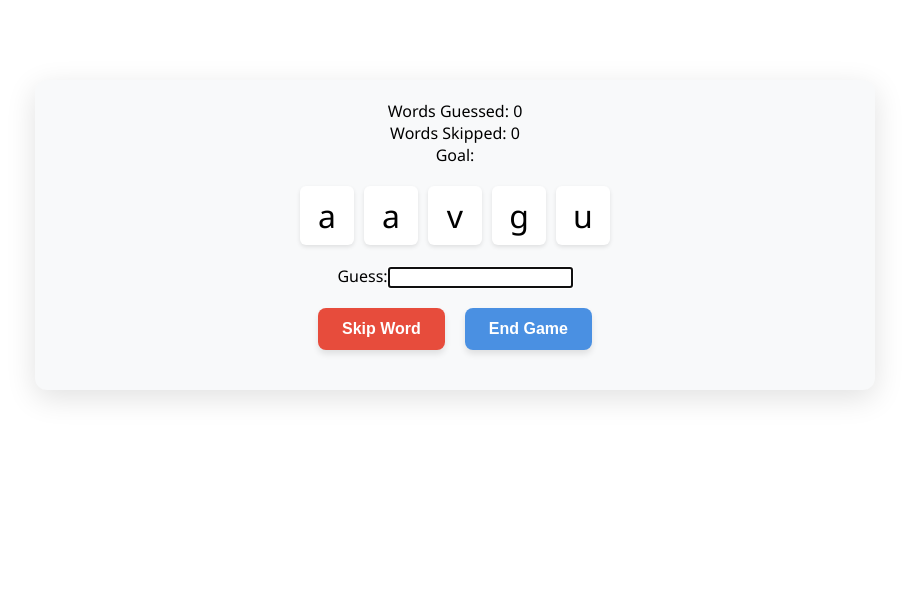
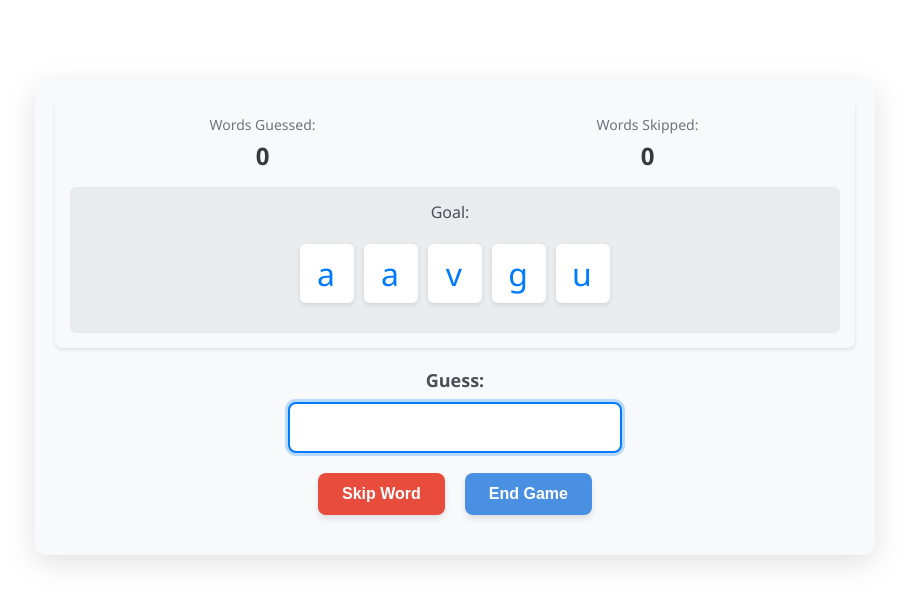
Before and after one commit to JavaGalaxy/react-word-scramble, a React (Create React App) app: page / in a window 1280 px wide. Both pictures are taken after a click on the button "BEGIN NEW GAME". Shown: the top 604 px of the page, without its empty margins (185-1094 px from the left). Built offline with nearby package versions, Linux system fonts and the light colour scheme; no server answers.

Commit message:
style updates

```diff
--- a/src/App.css
+++ b/src/App.css
@@ -165,3 +165,108 @@
     min-width: 20px;
   }
 }
+
+.guess-input-container {
+  margin: 20px 0;
+  display: flex;
+  flex-direction: column;
+  align-items: center;
+}
+
+.guess-label {
+  font-size: 18px;
+  font-weight: 600;
+  color: #495057;
+  margin-bottom: 10px;
+}
+
+.guess-input {
+  width: 100%;
+  max-width: 300px;
+  padding: 12px 15px;
+  font-size: 20px;
+  text-transform: uppercase;
+  letter-spacing: 2px;
+  border: 2px solid #ced4da;
+  border-radius: 8px;
+  background-color: #fff;
+  transition: all 0.3s ease;
+  text-align: center;
+  box-shadow: 0 2px 5px rgba(0, 0, 0, 0.1);
+}
+
+.guess-input:focus {
+  outline: none;
+  border-color: #007bff;
+  box-shadow: 0 0 0 3px rgba(0, 123, 255, 0.25);
+}
+
+@keyframes pulse {
+  0% {
+    box-shadow: 0 0 0 0 rgba(0, 123, 255, 0.4);
+  }
+  70% {
+    box-shadow: 0 0 0 6px rgba(0, 123, 255, 0);
+  }
+  100% {
+    box-shadow: 0 0 0 0 rgba(0, 123, 255, 0);
+  }
+}
+
+.guess-input:placeholder-shown {
+  animation: pulse 2s infinite;
+}
+
+.game-stats {
+  background-color: #f8f9fa;
+  border-radius: 8px;
+  padding: 15px;
+  margin-bottom: 20px;
+  box-shadow: 0 2px 4px rgba(0, 0, 0, 0.1);
+}
+
+.stats-container {
+  display: flex;
+  justify-content: space-between;
+  margin-bottom: 15px;
+}
+
+.stat-item {
+  display: flex;
+  flex-direction: column;
+  align-items: center;
+  flex: 1;
+  padding: 0 10px;
+}
+
+.stat-label {
+  font-size: 14px;
+  color: #6c757d;
+  margin-bottom: 5px;
+}
+
+.stat-value {
+  font-size: 24px;
+  font-weight: bold;
+  color: #343a40;
+}
+
+.goal-container {
+  background-color: #e9ecef;
+  border-radius: 6px;
+  padding: 10px;
+  text-align: center;
+}
+
+.goal-label {
+  font-size: 16px;
+  color: #495057;
+  margin-right: 10px;
+}
+
+.goal-value {
+  font-size: 20px;
+  font-weight: bold;
+  letter-spacing: 2px;
+  color: #007bff;
+}
--- a/src/App.tsx
+++ b/src/App.tsx
@@ -54,23 +54,37 @@ function App() {
 
       content = (
         <>
-          <div>Words Guessed: {state.wordsGuessed}</div>
-          <div>Words Skipped: {state.wordsSkipped}</div>
-          <div>Goal: {scrambledWordDisplay}</div>
-          <div>
-            <label>
+          <div className="game-stats">
+            <div className="stats-container">
+              <div className="stat-item">
+                <span className="stat-label">Words Guessed:</span>
+                <span className="stat-value">{state.wordsGuessed}</span>
+              </div>
+              <div className="stat-item">
+                <span className="stat-label">Words Skipped:</span>
+                <span className="stat-value">{state.wordsSkipped}</span>
+              </div>
+            </div>
+            <div className="goal-container">
+              <span className="goal-label">Goal:</span>
+              <span className="goal-value">{scrambledWordDisplay}</span>
+            </div>
+          </div>
+          <div className="guess-input-container">
+            <label htmlFor="guess-input" className="guess-label">
               Guess:
+            </label>
             <input
+              id="guess-input"
               ref={guessInputRef}
               type="text"
-                style={{ textTransform: "uppercase" }}
+              className="guess-input"
               value={state.guess}
               autoFocus
               onChange={(ev) =>
                 dispatch({ type: "update-guess", newGuess: ev.target.value })
               }
             />
-            </label>
           </div>
           <div className="button-group">
             <button
@@ -98,7 +112,7 @@ function App() {
 
     case "post-game": {
       content = (
-        <>
+        <div className="goal-container">
           <div>
             Game Over! You guessed {state.wordsGuessed}{" "}
             {state.wordsGuessed === 1 ? "word" : "words"} correctly!
@@ -106,7 +120,7 @@ function App() {
           <div>Your last word was: {state.goal}</div>
 
           <GameResultsList results={state.result} />
-
+          <div>
             <button
               className="btn-begin"
               autoFocus
@@ -114,7 +128,8 @@ function App() {
             >
               Begin new game
             </button>
-        </>
+          </div>
+        </div>
       );
       break;
     }
```
Lines whose indentation alone changed are shown as unchanged.
